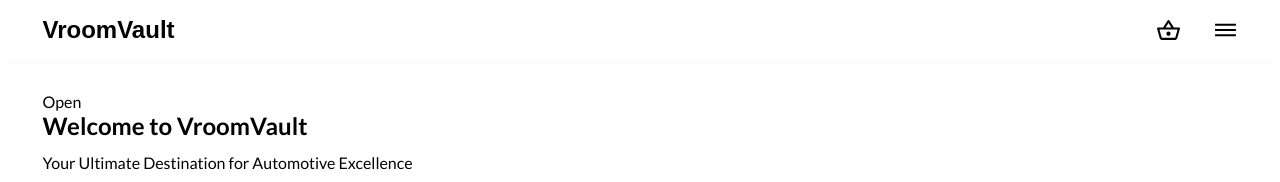
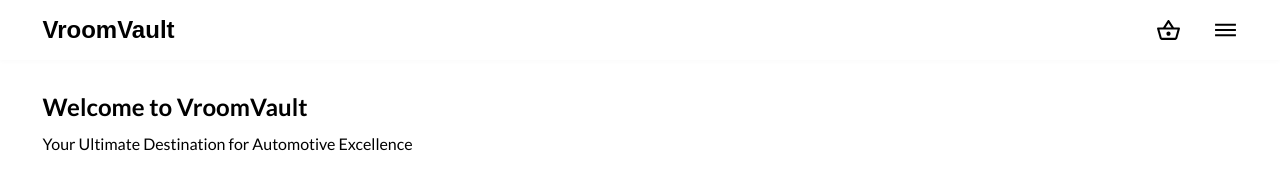
Before and after one commit to jguaura/simpli-fe, a Next.js app: page / in a window 1280 px wide. Shown: the top 182 px of the page. Built offline with nearby package versions, Linux system fonts and the light colour scheme; a web font is replaced by a local one.

Commit message:
fix:
- deleted popover from homepage

```diff
--- a/src/app/page.tsx
+++ b/src/app/page.tsx
@@ -12,10 +12,6 @@ export default async function Home() {
 
   return (
     <div className={styles.page}>
-      <Popover>
-        <PopoverTrigger>Open</PopoverTrigger>
-        <PopoverContent>Place content for the popover here.</PopoverContent>
-      </Popover>
       <header>
         <h1>Welcome to VroomVault</h1>
         <p>Your Ultimate Destination for Automotive Excellence</p>
```
